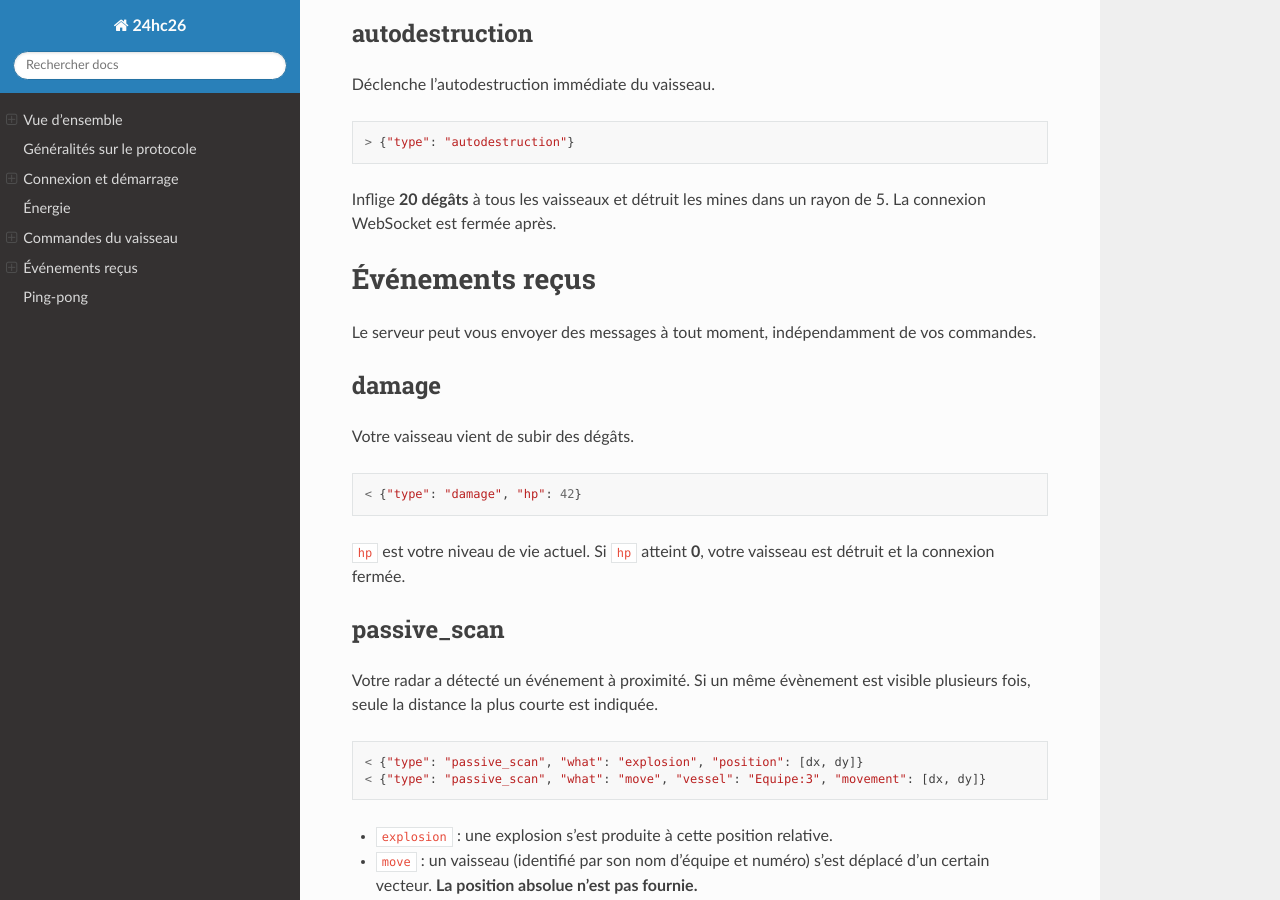
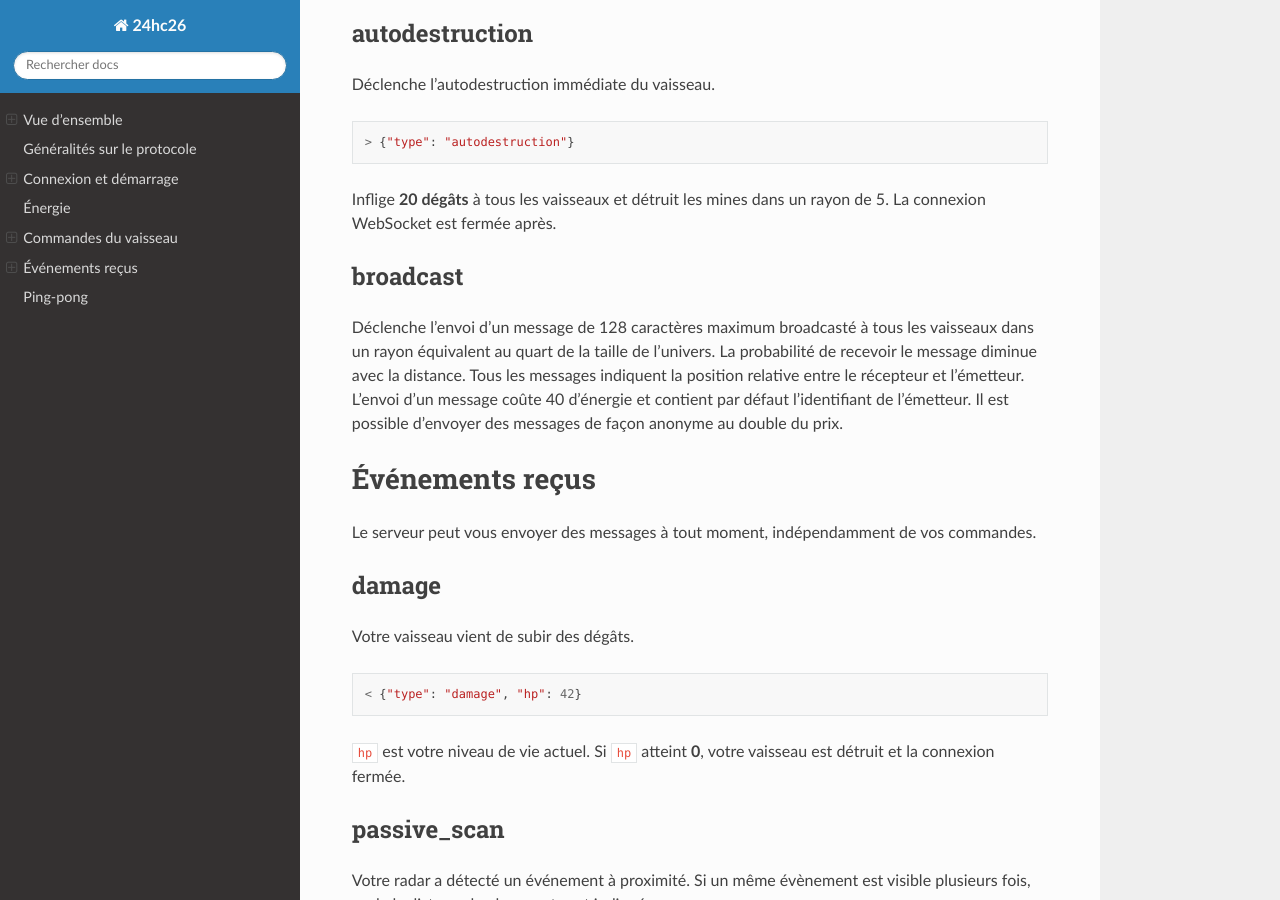
Before and after one commit to haum/24hc26_spacebattle, a Sphinx documentation site: the page built from documentation/index.rst, in a window 1280 px wide and 900 px high, scrolled down 7476 px. Built offline with Sphinx 7.4.7 and the Read the Docs theme 3.1.0, drawn with Linux system fonts in a browser that asks for light colours.

Commit message:
Doc: Add broadcast messages

```diff
--- a/documentation/index.rst
+++ b/documentation/index.rst
@@ -388,6 +388,16 @@ Déclenche l'autodestruction immédiate du vaisseau.
 Inflige **20 dégâts** à tous les vaisseaux et détruit les mines dans un rayon
 de 5. La connexion WebSocket est fermée après.
 
+broadcast
+---------
+
+Déclenche l'envoi d'un message de 128 caractères maximum broadcasté à tous les
+vaisseaux dans un rayon équivalent au quart de la taille de l'univers. La
+probabilité de recevoir le message diminue avec la distance. Tous les messages
+indiquent la position relative entre le récepteur et l'émetteur. L'envoi d'un
+message coûte 40 d'énergie et contient par défaut l'identifiant de l'émetteur.
+Il est possible d'envoyer des messages de façon anonyme au double du prix.
+
 
 Événements reçus
 ================
```
